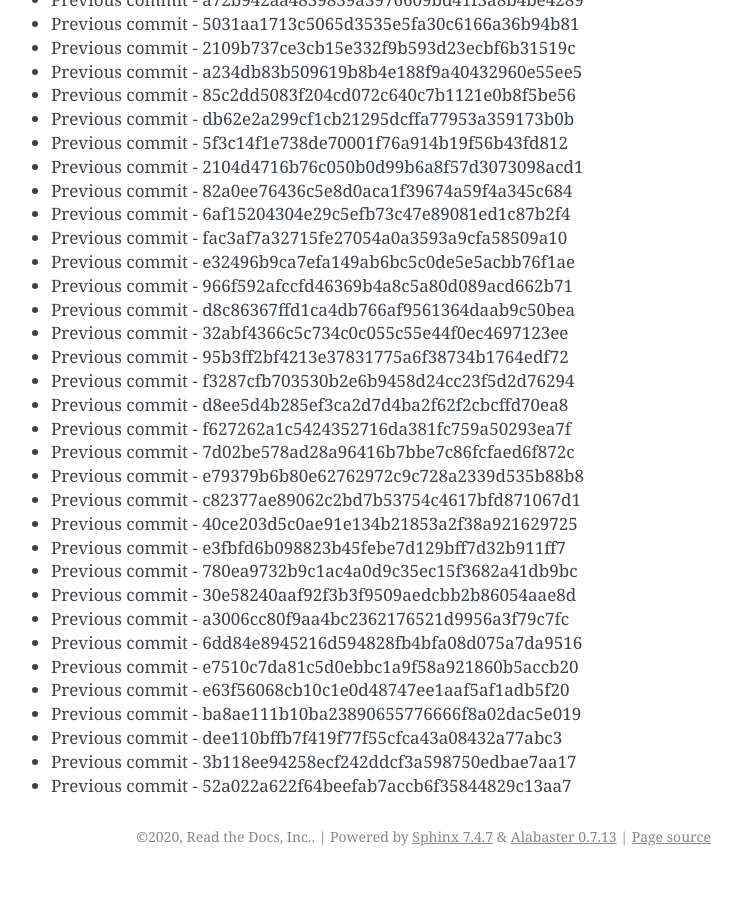
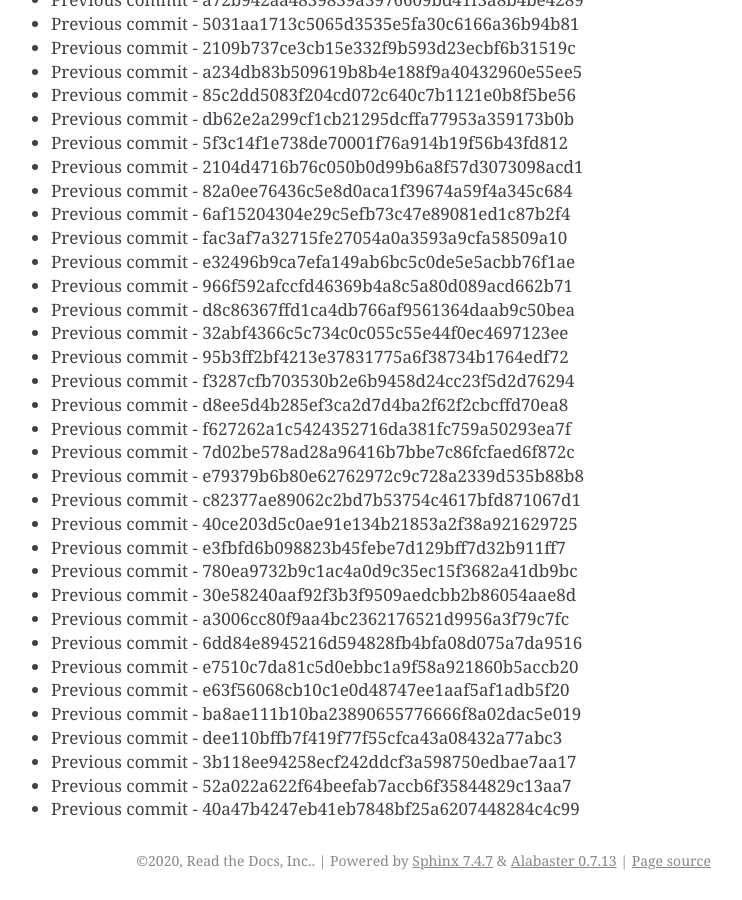
Before and after one commit to readthedocs/rtd-git-stresstest, a Sphinx documentation site: the page built from docs/updates.rst, in a window 1280 px wide and 900 px high, scrolled down 72617 px. Shown: the whole window, without its empty margins (399-1141 px from the left). Built offline with Sphinx 7.4.7, drawn with Linux system fonts in a browser that asks for light colours; before the commit the page ends 73493 px from its top, so only the background shows below that.

Commit message:
Generating commit from previous: 40a47b4247eb41eb7848bf25a6207448284c4c99

```diff
--- a/docs/updates.rst
+++ b/docs/updates.rst
@@ -3083,3 +3083,4 @@ It can be tested for any performance characteristics.
 * Previous commit - dee110bffb7f419f77f55cfca43a08432a77abc3
 * Previous commit - 3b118ee94258ecf242ddcf3a598750edbae7aa17
 * Previous commit - 52a022a622f64beefab7accb6f35844829c13aa7
+* Previous commit - 40a47b4247eb41eb7848bf25a6207448284c4c99
```
